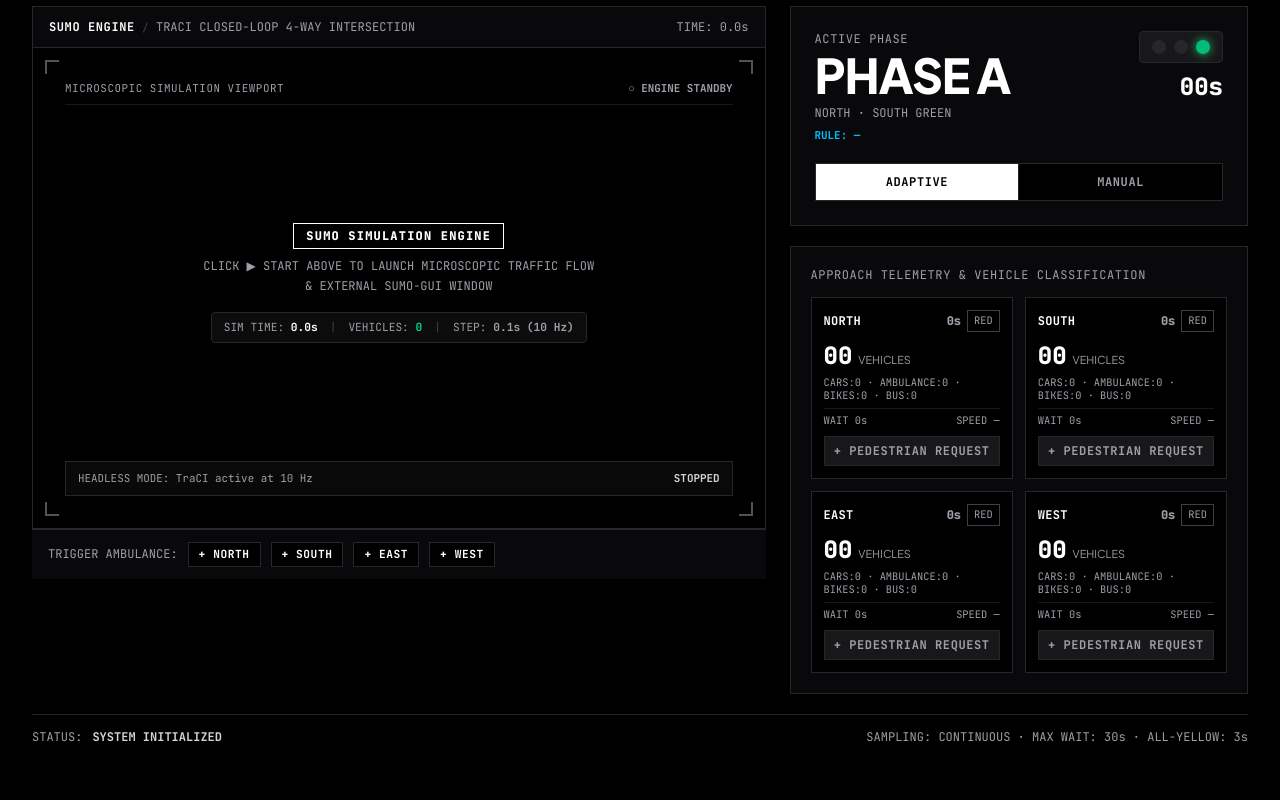
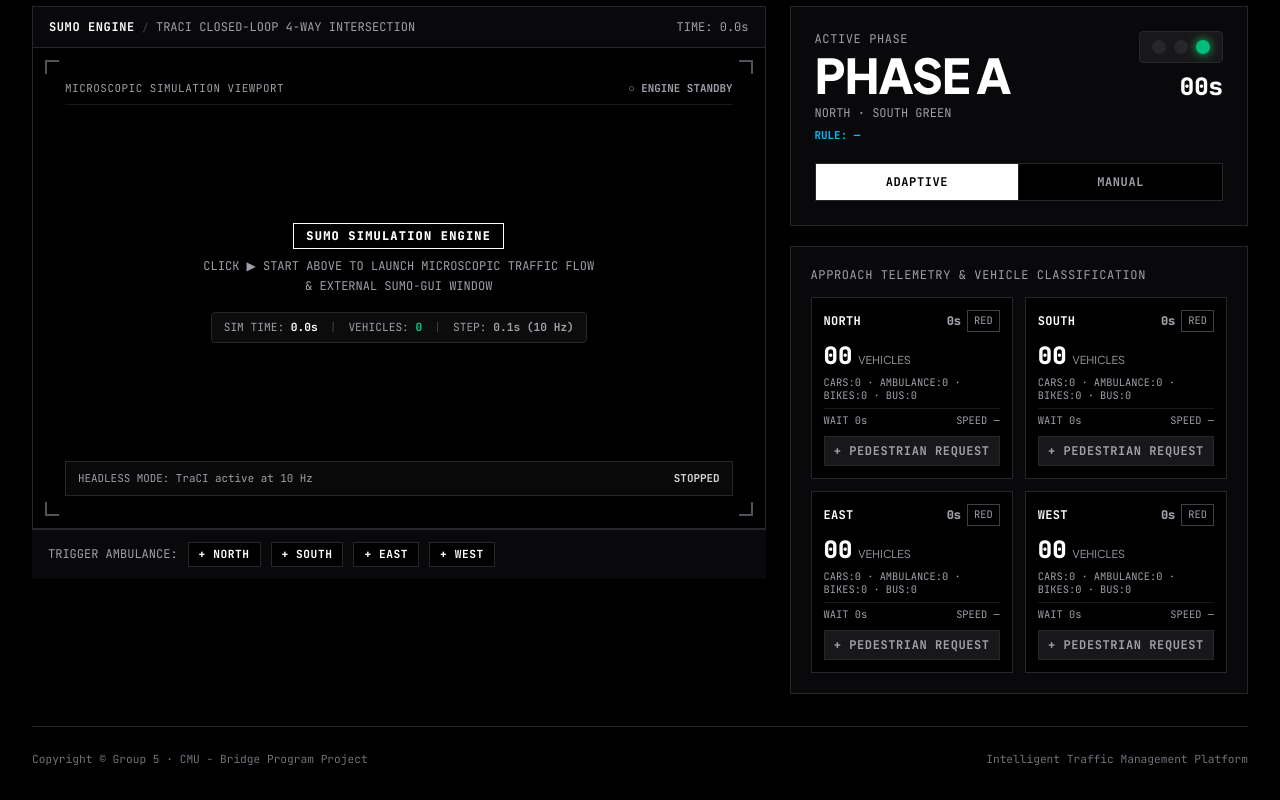
Before and after one commit to bendeze/ai-traffic-platform, a React (Vite) app in the folder frontend/: page / in a window 1280 px wide. Shown: the part 213-1013 px from the top of the page. Before the commit the page ends 990 px from the top, so only its background shows below. Built offline with nearby package versions, Linux system fonts and the light colour scheme; no server answers.

Commit message:
refactor(ui): modernize footer typography with sentence case and add Group 5 CMU Bridge Program copyright

```diff
--- a/frontend/src/components/Footer.tsx
+++ b/frontend/src/components/Footer.tsx
@@ -8,13 +8,15 @@ interface FooterProps {
 
 export default function Footer({ log, isSnapshotMode, snapshotInterval }: FooterProps) {
   return (
-    <footer className="mt-5 pt-3.5 border-t border-zinc-200 dark:border-zinc-800 flex justify-between items-center flex-wrap gap-2">
-      <div className="flex items-center gap-2.5">
-        <span className="font-mono text-xs text-zinc-400">STATUS:</span>
-        <span className="font-mono text-xs text-zinc-600 dark:text-zinc-300 font-semibold">{log}</span>
-      </div>
-      <div className="font-mono text-xs text-zinc-400">
-        SAMPLING: {isSnapshotMode ? `PHOTO (${snapshotInterval}s)` : 'CONTINUOUS'} · MAX WAIT: 30s · ALL-YELLOW: 3s
+    <footer className="mt-8 pt-4 border-t border-zinc-200 dark:border-zinc-800 flex flex-col gap-2.5">
+      {/* Lower Row: Copyright & Academic Project Attribution */}
+      <div className="pt-2 flex justify-between items-center flex-wrap gap-2 text-[0.7rem] font-mono text-zinc-400 dark:text-zinc-500">
+        <div>
+          Copyright © Group 5 · CMU - Bridge Program Project
+        </div>
+        <div>
+          Intelligent Traffic Management Platform
+        </div>
       </div>
     </footer>
   );
```
